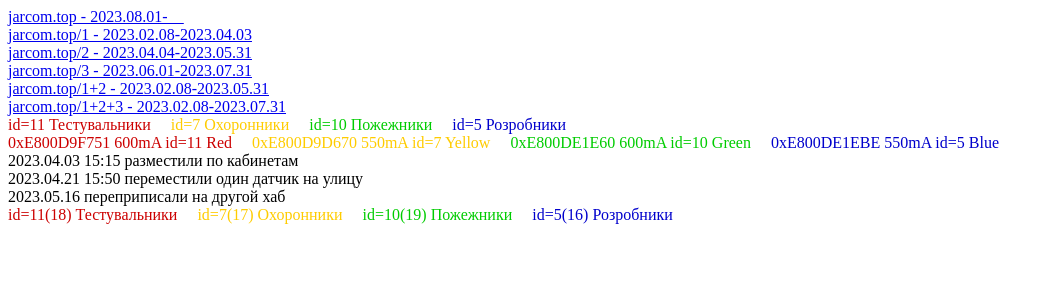
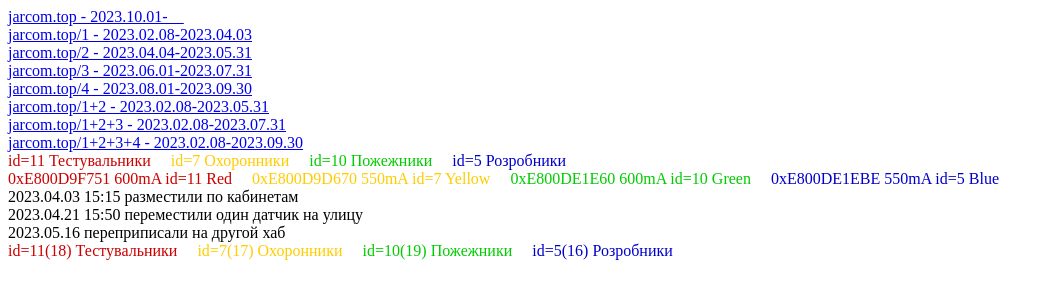
Before and after one commit to JaRcomGitHub/nodejs-host-ws, a website: page json-parse-for-graph/index.html in a window 1280 px wide. Shown: the whole page, without its empty margins (0-1055 px from the left). Drawn offline with nearby package versions, Linux system fonts and the light colour scheme; no server answers.

Commit message:
Update index.html

```diff
--- a/json-parse-for-graph/index.html
+++ b/json-parse-for-graph/index.html
@@ -8,7 +8,7 @@
 <div>
     <ul>
         <li>
-            <a href="https://jarcom.top">jarcom.top - 2023.08.01-__</a>
+            <a href="https://jarcom.top">jarcom.top - 2023.10.01-__</a>
         </li>
         <li>
             <a href="https://jarcom.top/1">jarcom.top/1 - 2023.02.08-2023.04.03</a>
@@ -20,10 +20,16 @@
             <a href="https://jarcom.top/3">jarcom.top/3 - 2023.06.01-2023.07.31</a>
         </li>
         <li>
+            <a href="https://jarcom.top/4">jarcom.top/4 - 2023.08.01-2023.09.30</a>
+        </li>
+        <li>
             <a href="https://jarcom.top/1+2">jarcom.top/1+2 - 2023.02.08-2023.05.31</a>
         </li>
         <li>
             <a href="https://jarcom.top/1+2+3">jarcom.top/1+2+3 - 2023.02.08-2023.07.31</a>
+        </li>
+        <li>
+            <a href="https://jarcom.top/1+2+3+4">jarcom.top/1+2+3+4 - 2023.02.08-2023.09.30</a>
         </li>
 </div>
 
```
